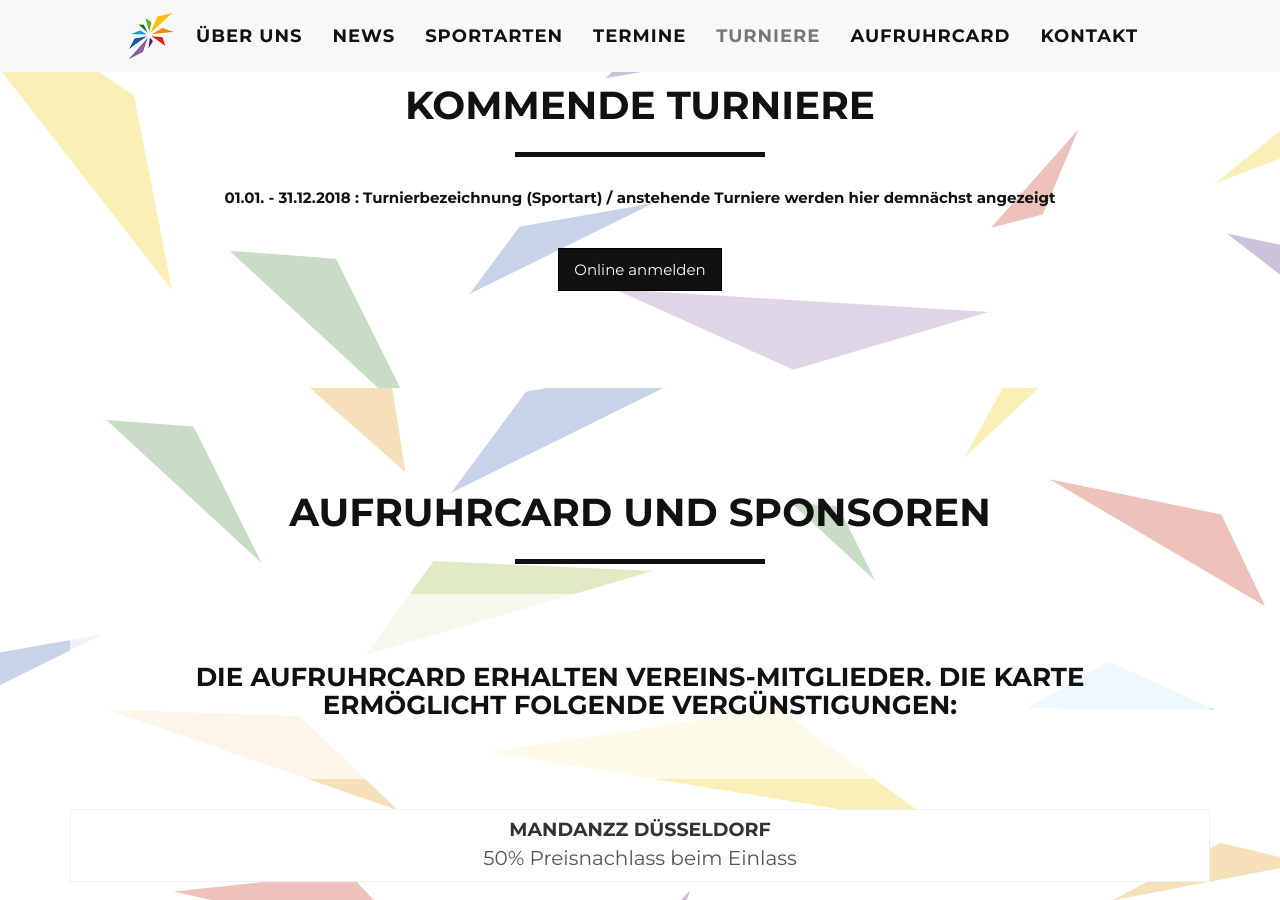
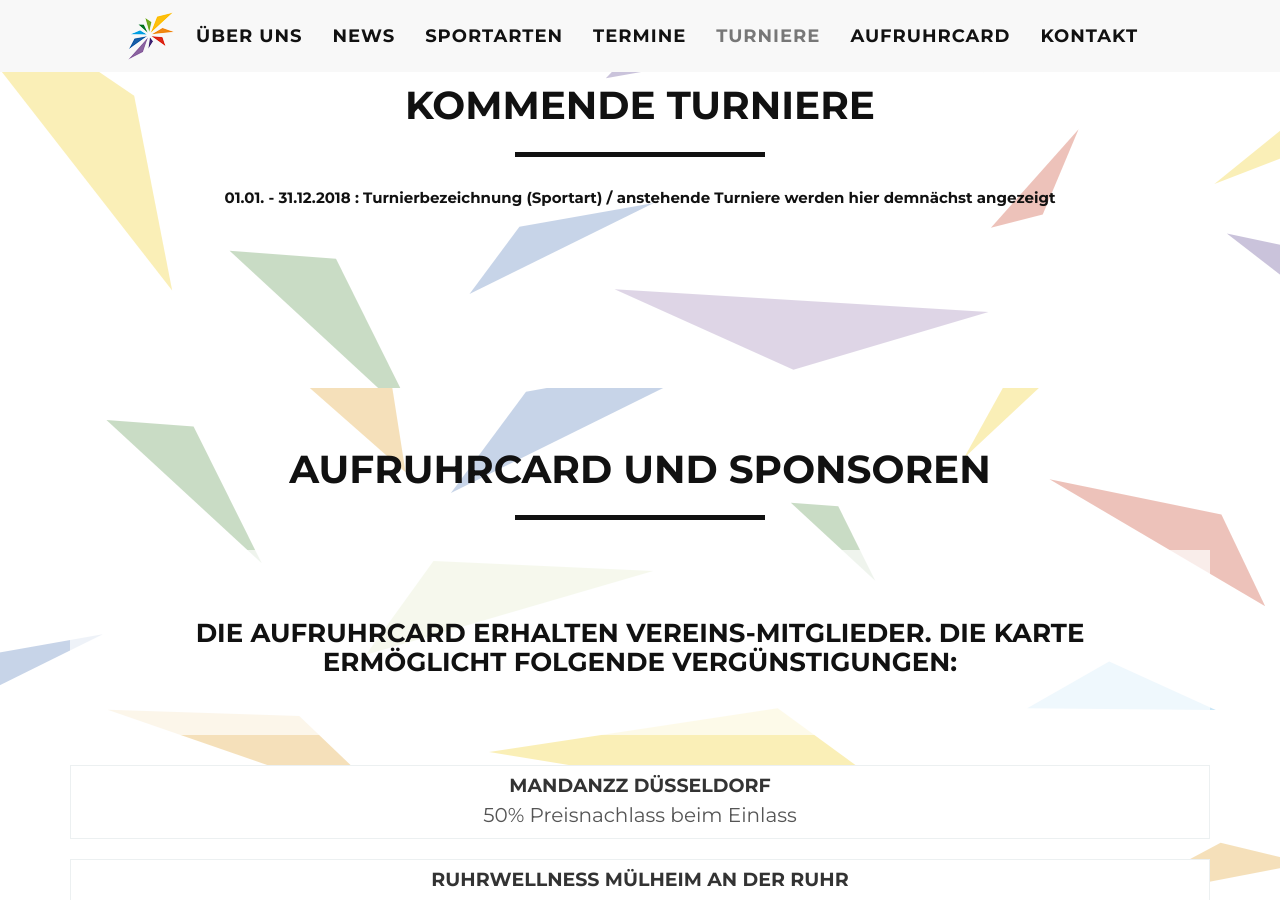
Before and after one commit to scarweb/scarweb.github.io, a Jekyll site: the page built from index.html, in a window 1280 px wide and 900 px high, scrolled down 4112 px. Built offline with Jekyll 4.4.1, drawn with Linux system fonts in a browser that asks for light colours.

Commit message:
Update tourniere.html

```diff
--- a/_includes/tourniere.html
+++ b/_includes/tourniere.html
@@ -14,9 +14,7 @@
                 {% endfor %}
 
                 <p>&nbsp;</p>
-                <button href="#modal-anmeldung" class="btn btn-success" data-toggle="modal">
-                    Online anmelden
-                </button>
+
 
             </div>
 
```
